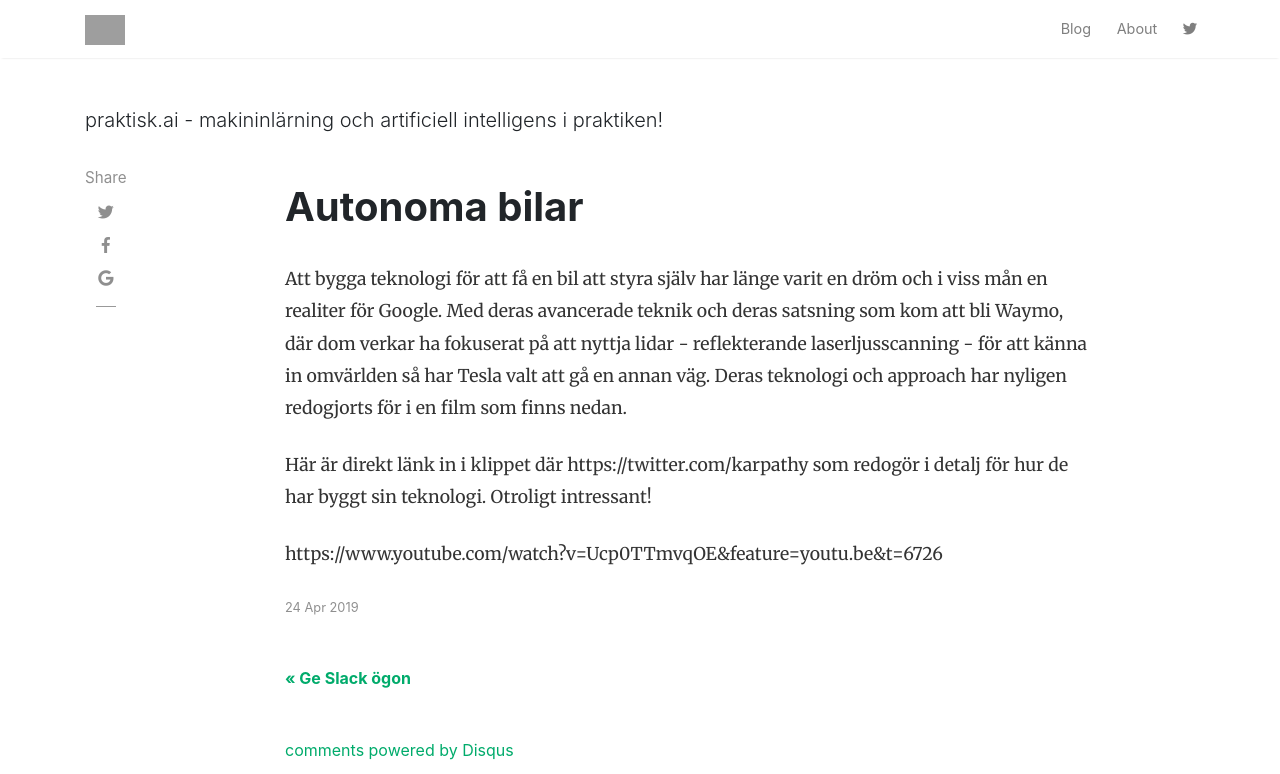
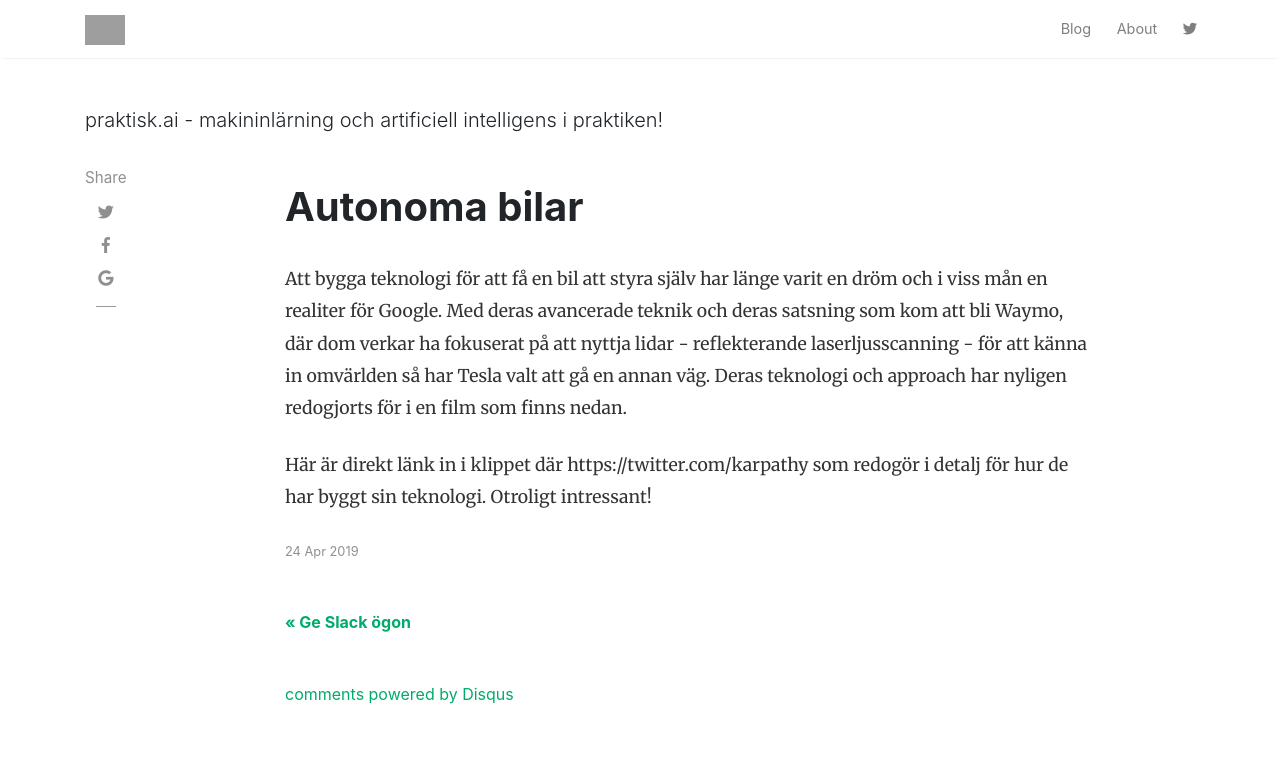
Before and after one commit to praktisk-ai/siteleaf-web, a Jekyll site: the page built from _posts/2019-04-24-autonoma-bilar.markdown, in a window 1280 px wide and 1289 px high, cut to the strip 0-774 px from the top of the window. Built offline with Jekyll 4.4.1, drawn with Linux system fonts in a browser that asks for light colours; nearby versions of some CDN libraries; comment, search, counter and statistics services are not loaded; grey boxes are pictures that could not be loaded.

Commit message:
Updated Autonoma Bilar

```diff
--- a/_posts/2019-04-24-autonoma-bilar.markdown
+++ b/_posts/2019-04-24-autonoma-bilar.markdown
@@ -11,4 +11,4 @@
 
 Här är direkt länk in i klippet där https://twitter.com/karpathy som redogör i detalj för hur de har byggt sin teknologi. Otroligt intressant!
 
-https://www.youtube.com/watch?v=Ucp0TTmvqOE&feature=youtu.be&t=6726
+[](https://www.youtube.com/watch?v=Ucp0TTmvqOE&feature=youtu.be&t=6726)
```
